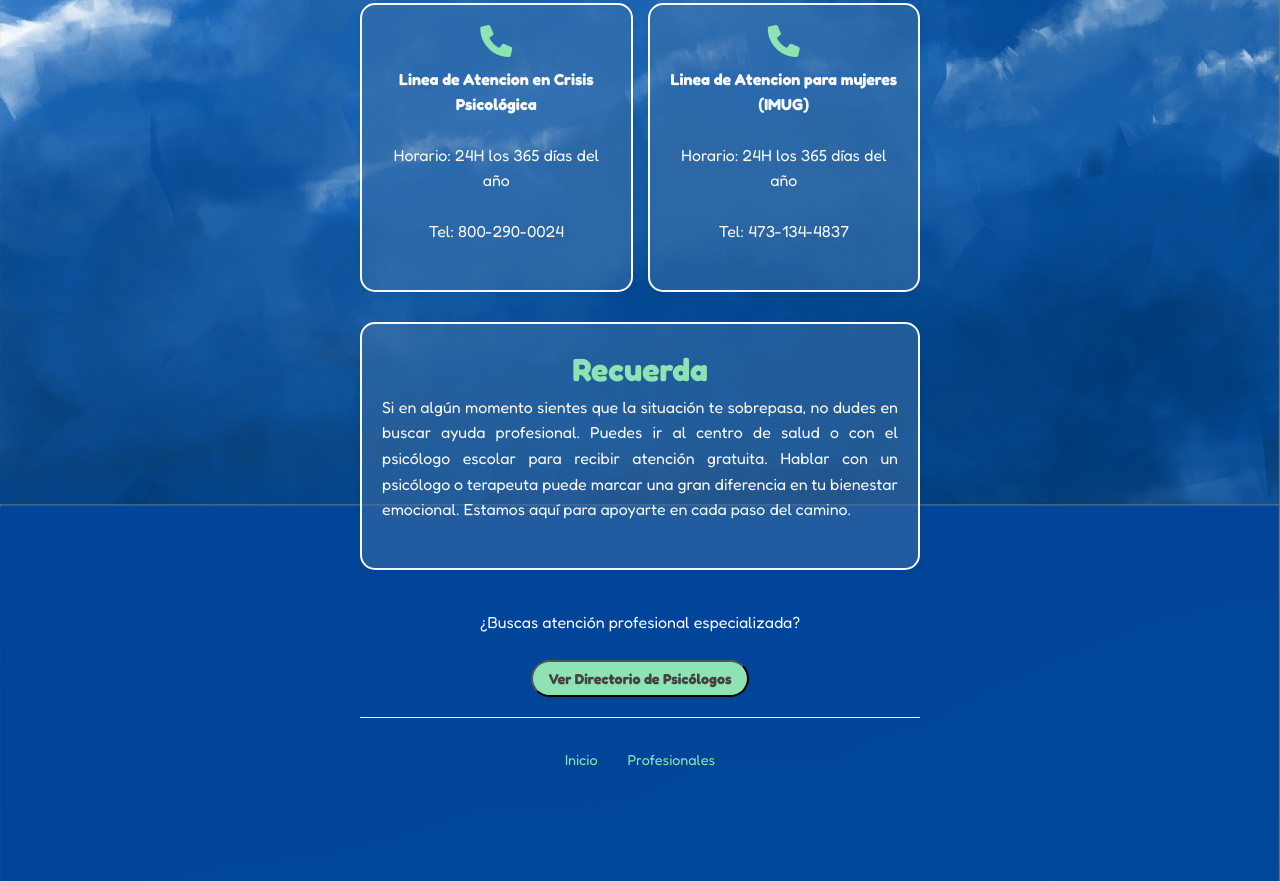
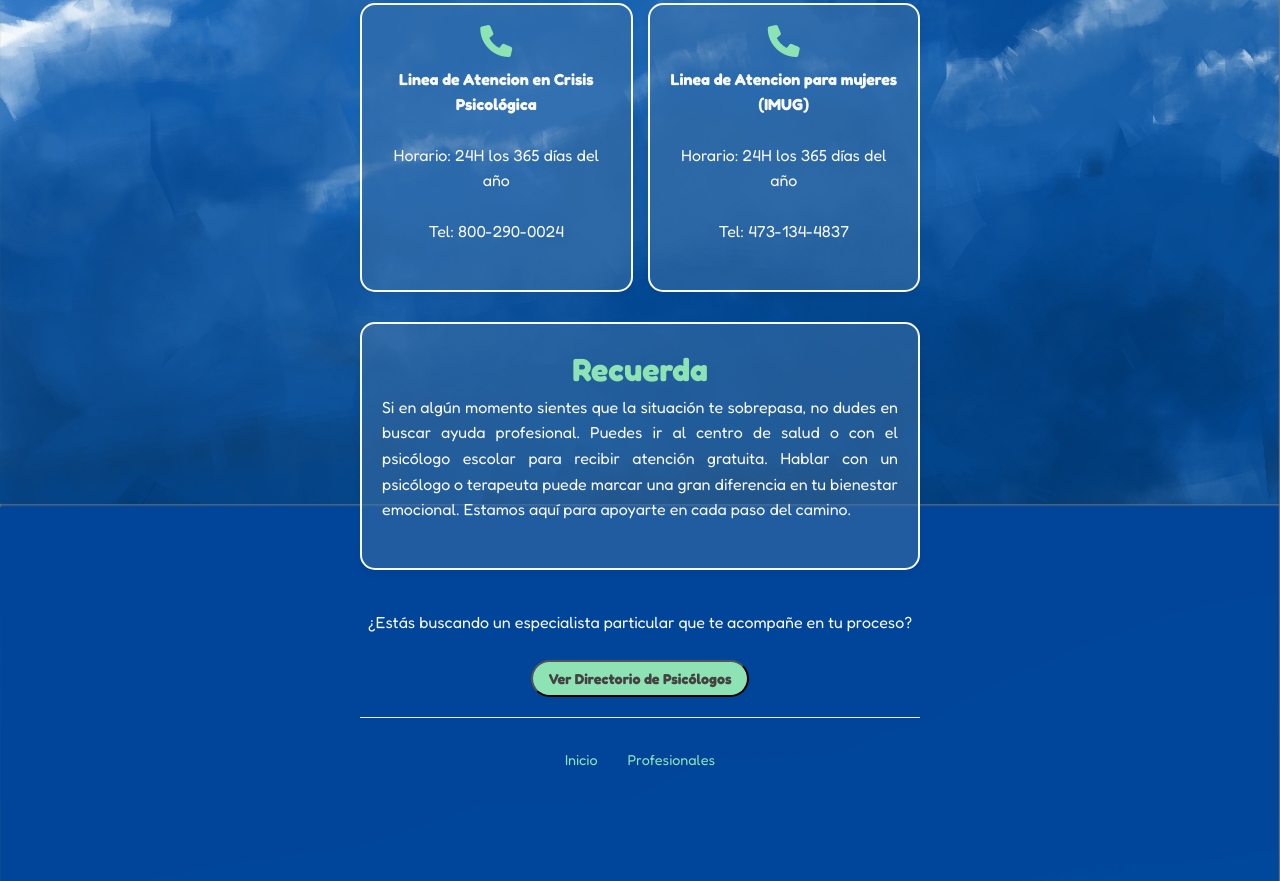
Before and after one commit to HaruNoYukki/Psico_Habitat, a plain HTML site: page index.html in a window 1280 px wide. Shown: the part 2001-2882 px from the top of the page. Drawn offline with Linux system fonts and the light colour scheme; a script that the page names is missing.

Commit message:
desconozco si se agrego lo demas pero se corrigio unicamente un texto, quiero una cocax2

```diff
--- a/index.html
+++ b/index.html
@@ -128,7 +128,7 @@
                 </p>
             </div>
             <div style="margin-top: 40px; text-align: center;">
-                <p>¿Buscas atención profesional especializada?</p>
+                <p>¿Estás buscando un especialista particular que te acompañe en tu proceso?</p>
                 <button class="btn-action" onclick="irA('premium-section')" style="margin-bottom: 20px;">
                     Ver Directorio de Psicólogos
                 </button>
```
